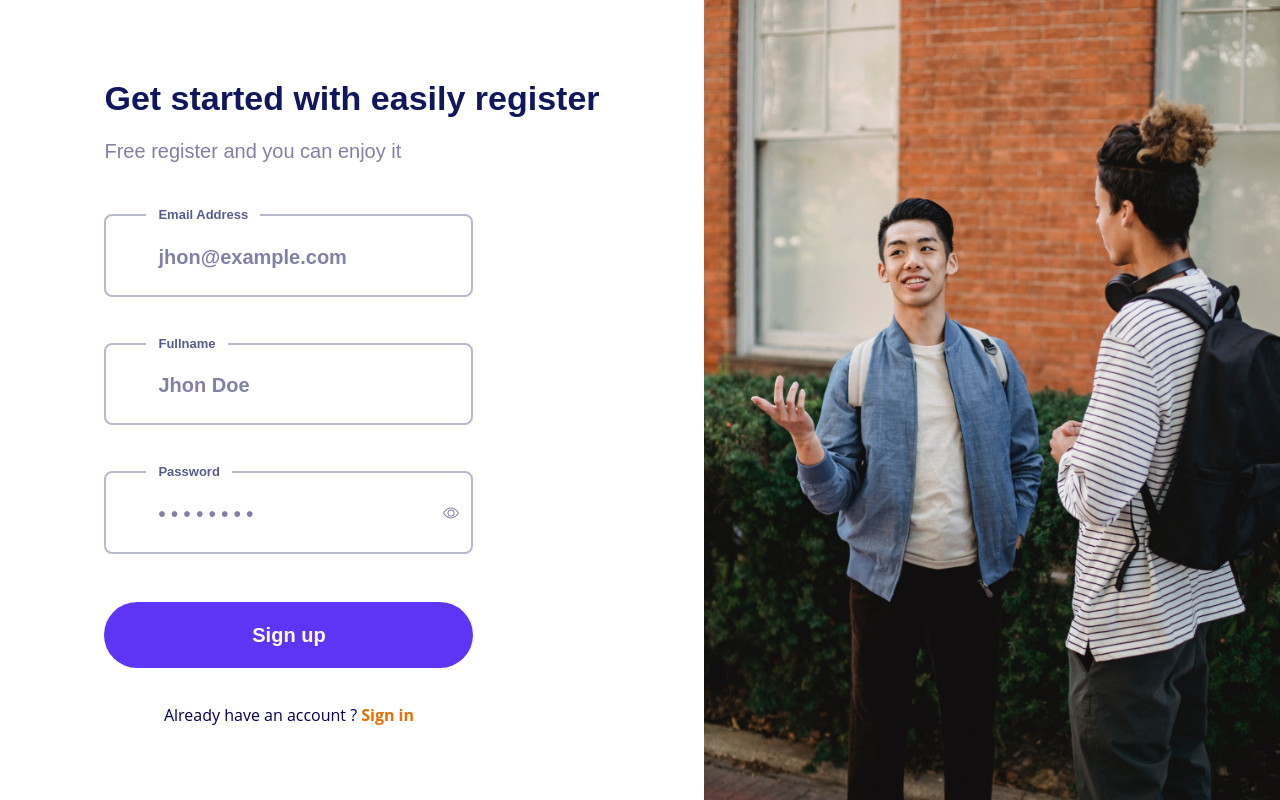
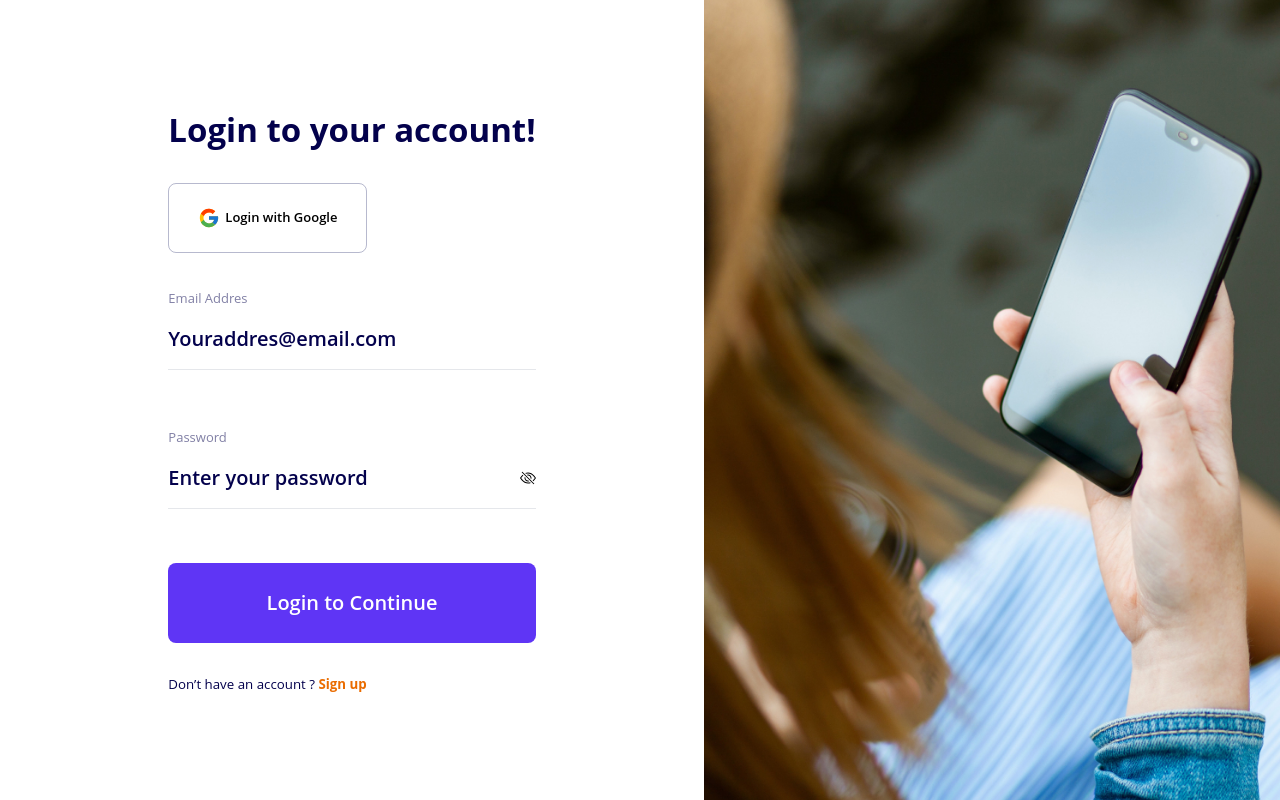
Before and after one commit to sotabdi/reactProjects, a React (Vite) app in the folder chatApp/: page /login in a window 1280 px wide. Built offline with nearby package versions, Linux system fonts and the light colour scheme.

Commit message:
some small changes & working on login page

```diff
--- /dev/null
+++ b/chatApp/Utils/Toast.jsx
@@ -0,0 +1,55 @@
+import { toast, Slide } from "react-toastify";
+
+export const successToast = (
+  msg = "success msg",
+  delay = 5000,
+  position = "top-right"
+) => {
+  toast.success(msg, {
+    position,
+    autoClose: delay,
+    hideProgressBar: false,
+    closeOnClick: true,
+    pauseOnHover: true,
+    draggable: true,
+    progress: undefined,
+    theme: "light",
+    transition: Slide,
+  });
+};
+
+export const errorToast = (
+  msg = "success msg",
+  delay = 5000,
+  position = "top-right"
+) => {
+  toast.error(msg, {
+    position,
+    autoClose: delay,
+    hideProgressBar: false,
+    closeOnClick: true,
+    pauseOnHover: true,
+    draggable: true,
+    progress: undefined,
+    theme: "light",
+    transition: Slide,
+  });
+};
+
+export const infoToast = (
+  msg = "success msg",
+  delay = 5000,
+  position = "top-right"
+) => {
+  toast.info(msg, {
+    position,
+    autoClose: delay,
+    hideProgressBar: false,
+    closeOnClick: true,
+    pauseOnHover: true,
+    draggable: true,
+    progress: undefined,
+    theme: "light",
+    transition: Slide,
+  });
+};
--- a/chatApp/package.json
+++ b/chatApp/package.json
@@ -14,6 +14,7 @@
     "react": "^18.2.0",
     "react-dom": "^18.2.0",
     "react-icons": "^5.2.1",
+    "react-router-dom": "^6.23.1",
     "react-spinners": "^0.13.8",
     "react-toastify": "^10.0.5"
   },
--- a/chatApp/src/App.jsx
+++ b/chatApp/src/App.jsx
@@ -1,14 +1,29 @@
-import React from 'react';
-import Registration from './Pages/Registration/Registration';
-import { ToastContainer } from 'react-toastify';
-import 'react-toastify/dist/ReactToastify.css';
+import React from "react";
+import Registration from "./Pages/Registration/Registration";
+import SignIn from "./Pages/SignIn/SignIn";
+import { ToastContainer } from "react-toastify";
+import "react-toastify/dist/ReactToastify.css";
+import {
+  createBrowserRouter,
+  createRoutesFromElements,
+  RouterProvider,
+  Route
+} from "react-router-dom";
 function App() {
+  const router = createBrowserRouter(
+    createRoutesFromElements(
+      <>
+        <Route path="/registration" element={<Registration/>}/>
+        <Route path="/login" element={<SignIn/>}/>
+      </>
+    )
+  )
   return (
     <>
-    <ToastContainer/>
-    <Registration/>
+      <RouterProvider router={router}/>
+      <ToastContainer />
     </>
-  )
+  );
 }
 
-export default App
+export default App;
--- a/chatApp/src/Components/CommonComponents/InputFeild.jsx
+++ b/chatApp/src/Components/CommonComponents/InputFeild.jsx
@@ -11,11 +11,9 @@ const InputFeild = ({
   value,
 }) => {
   const [eyeIcon, setEyeIcon] = useState(false);
-  const [inputType, setInputType] = useState(false);
 
   const eyeIconChage = () => {
     setEyeIcon(!eyeIcon);
-    setInputType(!inputType);
   };
   return (
     <>
@@ -28,7 +26,7 @@ const InputFeild = ({
             <input
               value={value}
               onChange={onChange}
-              type={inputType ? "text" : type}
+              type={eyeIcon ? "text" : type}
               id={id ? id : "idmissing"}
               className="w-[285px] font-nunito text-xl text-primary_cont_color pb-[24px] pt-[18px] font-semibold pl-3 placeholder:font-nunito placeholder:text-xl placeholder:text-secondary_cont_color placeholder:font-semibold placeholder:ml-[10px]"
               placeholder={placeholder ? placeholder : "placeholder missing"}
@@ -37,7 +35,7 @@ const InputFeild = ({
               className="mb-2 mx-3 cursor-pointer text-secondary_cont_color z-10"
               onClick={eyeIconChage}
             >
-              {eyeIcon ? <BsEyeSlash /> : <BsEye />}
+              {eyeIcon ? <BsEye /> : <BsEyeSlash />}
             </span>
           </div>
         ) : (
--- a/chatApp/src/Components/RegComponents/RegistrationLeft.jsx
+++ b/chatApp/src/Components/RegComponents/RegistrationLeft.jsx
@@ -1,13 +1,18 @@
-import { createUserWithEmailAndPassword, getAuth } from "firebase/auth";
-import { useState, CSSProperties } from "react";
+import {
+  createUserWithEmailAndPassword,
+  getAuth,
+  sendEmailVerification,
+  updateProfile,
+} from "firebase/auth";
+import { useState } from "react";
 import {
   emailValidator,
   nameValidator,
   passValidator,
 } from "../../../Utils/Validation.jsx";
 import InputFeild from "../CommonComponents/InputFeild";
-import { toast, Slide } from "react-toastify";
 import DotLoader from "react-spinners/DotLoader.js";
+import { successToast, errorToast } from "../../../Utils/Toast.jsx";
 
 const RegistrationLeft = () => {
   //create object for override react spinner css
@@ -55,34 +60,29 @@ const RegistrationLeft = () => {
       setpasserr("Please enter your password");
     } else {
       setpasserr("");
+      setEmailerr("");
+      setFullNameerr("");
       setLoader(true);
       createUserWithEmailAndPassword(auth, email, password) // creating new user using firebase auth
         .then(() => {
-          toast.success(`${fullName} Registration complete`, {
-            position: "top-right",
-            autoClose: 3000,
-            hideProgressBar: false,
-            closeOnClick: true,
-            pauseOnHover: true,
-            draggable: true,
-            progress: undefined,
-            theme: "light",
-            transition: Slide,
+          successToast(`${fullName} registration complete`, 4000, "top-right");
+        })
+        .then(() => {
+          sendEmailVerification(auth.currentUser).then(() => {
+            successToast(
+              `we've sent you an email. please check your inbox to continue`
+            );
           });
+        })
+        .then(() => {
+          updateProfile(auth.currentUser),
+            {
+              displayName: fullName,
+            };
         })
         .catch((err) => {
           let errormsg = err.message.split("/")[1].slice(0, -2);
-          toast.error(errormsg, {
-            position: "top-right",
-            autoClose: 3000,
-            hideProgressBar: false,
-            closeOnClick: true,
-            pauseOnHover: true,
-            draggable: true,
-            progress: undefined,
-            theme: "light",
-            transition: Slide,
-          });
+          errorToast(errormsg, 4000, "top-right");
         })
         .finally(() => {
           // set all values to default
--- /dev/null
+++ b/chatApp/src/Components/SignComponents/SignInLeft.jsx
@@ -0,0 +1,111 @@
+import { useState } from "react";
+import { FcGoogle } from "react-icons/fc";
+import { BsEye, BsEyeSlash } from "react-icons/bs";
+import { emailValidator, passValidator } from "../../../Utils/Validation";
+
+const SignInLeft = () => {
+  const [eyeIcon, setEyeIcon] = useState(true);
+  const [signInInfo, setSignInInfo] = useState({
+    email: "",
+    password: "",
+  });
+  const [emailerr , setEmailerr] = useState('');
+  const [passerr , setPasserr] = useState('');
+  const handleInput = (e) => {
+    setSignInInfo({
+      ...signInInfo,
+      [e.target.id]: e.target.value,
+    });
+  };
+  const iconChange = () => {
+    setEyeIcon(!eyeIcon);
+  };
+  const handleLogin=(e)=>{
+    e.preventDefault()
+    if(!signInInfo.email || emailValidator(!signInInfo.email)){
+        setEmailerr('Please enter a valid mail')
+    }else if (signInInfo.password) {
+        console.log(signInInfo.password);
+    }
+  }
+  return (
+    <div id="signInLeft" className="flex justify-center items-center w-[55%]">
+      <div className="signInleftContent">
+        <h2 className="font-openSans text-[33px] font-bold text-Extra_cont_color pb-[29px]">
+          Login to your account!
+        </h2>
+        <div className="googleBtn">
+          <button
+            type="button"
+            className="border border-secondary30_cont_color cursor-pointer font-openSans text-[13px] font-semibold py-[23px] px-[29px] rounded-lg"
+          >
+            <span className="inline-block align-middle text-[22px] pr-[5px]">
+              <FcGoogle />
+            </span>
+            Login with Google
+          </button>
+        </div>
+        <div className="SignInFrom py-8 flex flex-col gap-y-[30px]">
+          <div>
+            <label
+              htmlFor="email"
+              className="font-openSans font-normal text-[13px] text-secondary_cont_color"
+            >
+              Email Addres
+            </label>
+            <input
+              type="email"
+              id="email"
+              onChange={handleInput}
+              className="font-openSans font-semibold text-xl py-4 border-b w-full text-Extra_cont_colors placeholder:text-Extra_cont_color"
+              placeholder="Youraddres@email.com"
+            />
+            <span className="text-red-700 block font-nunito font-medium text-[16px] py-3">
+                {emailerr}
+              </span>
+          </div>
+          <div>
+            <label
+              htmlFor="password"
+              className="font-openSans font-normal text-[13px] text-secondary_cont_color"
+            >
+              Password
+            </label>
+            <div className="flex justify-between items-center border-b w-full">
+              <input
+                type={eyeIcon ? "password" : "text"}
+                id="password"
+                onChange={handleInput}
+                className="font-openSans font-semibold text-xl py-4 text-Extra_cont_colors placeholder:text-Extra_cont_color"
+                placeholder="Enter your password"
+              />
+              <span className="cursor-pointer" onClick={iconChange}>
+                {eyeIcon ? <BsEyeSlash /> : <BsEye />}
+              </span>
+            </div>
+            <span className="text-red-700 block font-nunito font-medium text-[16px] py-3">
+                {emailerr}
+              </span>
+          </div>
+          <div className="signInbtn">
+            <button
+              type="button"
+              onClick={handleLogin}
+              className="w-full font-openSans font-semibold text-xl text-white bg-primary_Color py-[26px] rounded-lg"
+            >
+              Login to Continue
+            </button>
+          </div>
+        </div>
+        <p className="font-openSans font-normal text-[13.3px] text-Extra_cont_color">
+          Don’t have an account ?{" "}
+          <a href="#" className="font-bold text-yellow_color">
+            Sign up
+          </a>
+        </p>
+      </div>
+    </div>
+  );
+};
+
+export default SignInLeft;
--- /dev/null
+++ b/chatApp/src/Components/SignComponents/SignInRight.jsx
@@ -0,0 +1,18 @@
+import React from "react";
+import SigninImg from "../../assets/SignIn.jpg";
+
+function SignInRight() {
+  return (
+    <div id="registrationRightFull" className="w-[45%]">
+      <picture>
+        <img
+          src={SigninImg}
+          alt={SigninImg}
+          className="h-screen object-cover w-full"
+        />
+      </picture>
+    </div>
+  );
+}
+
+export default SignInRight;
--- /dev/null
+++ b/chatApp/src/Pages/SignIn/SignIn.jsx
@@ -0,0 +1,16 @@
+import React from "react";
+import SignInLeft from "../../Components/SignComponents/SignInLeft";
+import SignInRight from "../../Components/SignComponents/SignInRight";
+
+function SignIn() {
+  return (
+    <>
+      <div id="registrationFull" className="flex justify-between items-center">
+        <SignInLeft />
+        <SignInRight />
+      </div>
+    </>
+  );
+}
+
+export default SignIn;
```
Also changed, not shown: chatApp/src/assets/SignIn.jpg (added), 1 other file (tests, documents, lock files or other folders).
